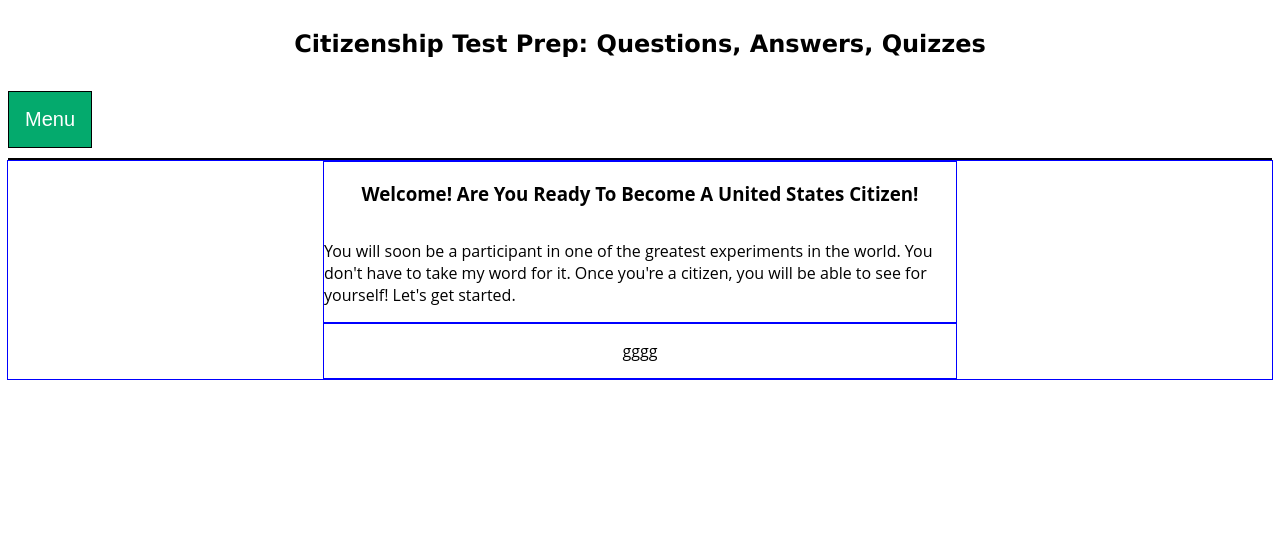
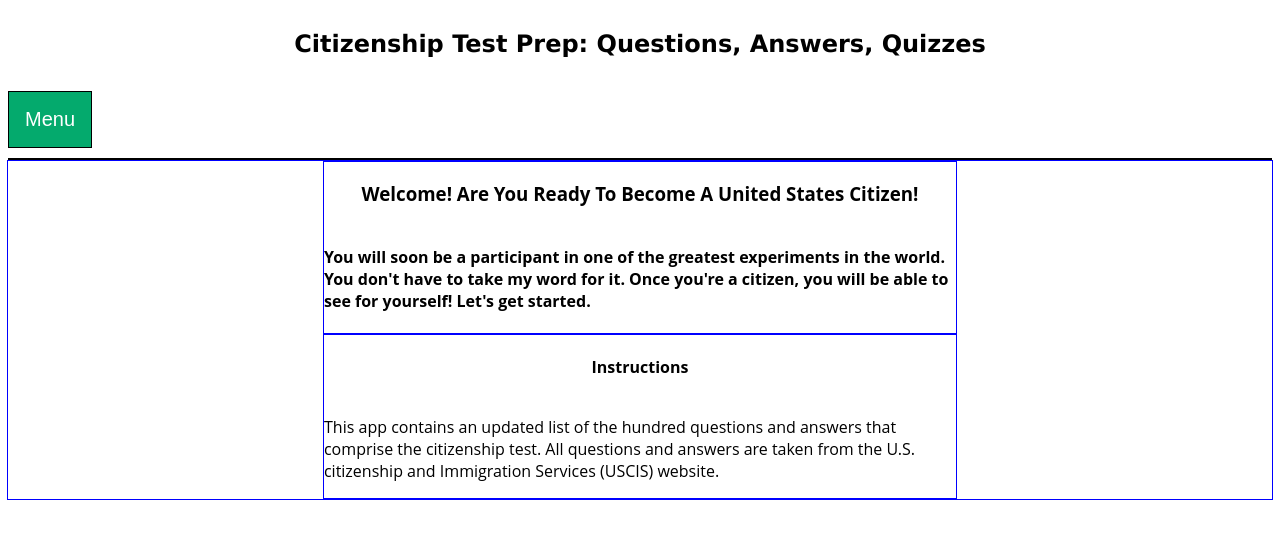
Before and after one commit to mmaustin/citizenship-questions-answers, a React (Create React App) app in the folder citizenship-frontend/: page / in a window 1280 px wide. Shown: the top 538 px of the page. Built offline with nearby package versions, Linux system fonts and the light colour scheme.

Commit message:
commenced the instructions section of the homepage

```diff
--- a/citizenship-frontend/src/features/homePage/HomePage.js
+++ b/citizenship-frontend/src/features/homePage/HomePage.js
@@ -5,13 +5,18 @@ export const HomePage = () => {
         <div id='home-container'>
             <div id='home-welcome'>
                 <h3>Welcome! Are You Ready To Become A United States Citizen!</h3>
-                <p>You will soon be a participant in one of the greatest experiments in the world.
-                   You don't have to take my word for it.  Once you're a citizen, you will be able
+                <h4>You will soon be a participant in one of the greatest experiments in the world.
+                   You don't have to take my word for it. Once you're a citizen, you will be able
                    to see for yourself! Let's get started.
-                </p>
+                </h4>
             </div>
             <div id='home-instructions'>
-                <p>gggg</p>
+                <h4>Instructions</h4>
+                <p>This app contains an updated list of the hundred questions and answers that comprise
+                    the citizenship test. All questions and answers are taken from the U.S. citizenship
+                    and Immigration Services (USCIS) website.
+                </p>
+
             </div>
         </div>
     )
```
